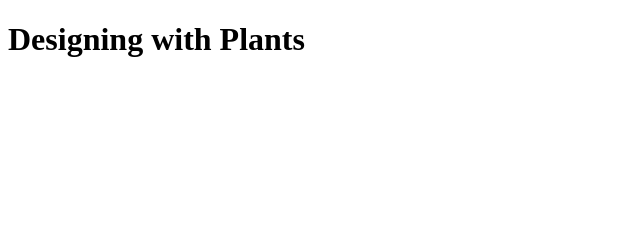
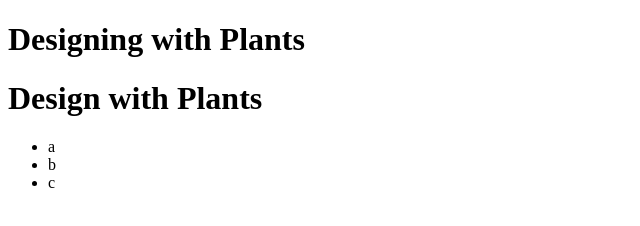
Before and after one commit to lucfercas/Hobby-Page, a plain HTML site: page index.html in a window 1280 px wide. Shown: the whole page, without its empty margins (0-640 px from the left). Drawn offline with Linux system fonts and the light colour scheme.

Commit message:
Started HTML body

```diff
--- a/index.html
+++ b/index.html
@@ -8,5 +8,25 @@
 </head>
 <body>
     <h1> Designing with Plants</h1>
+    <main>
+        <!--header / Description-->
+        <header>
+            <h1>Design with Plants</h1>
+
+        </header>
+
+
+
+        <!--lists that are steps, recommendatios etc-->
+        <ul>
+            <li>a</li>
+            <li>b</li>
+            <li>c</li>
+        </ul>
+
+    </main>
+    <footer>
+        <!--Add date / links to places perhaps-->
+    </footer>
 </body>
 </html>
```
